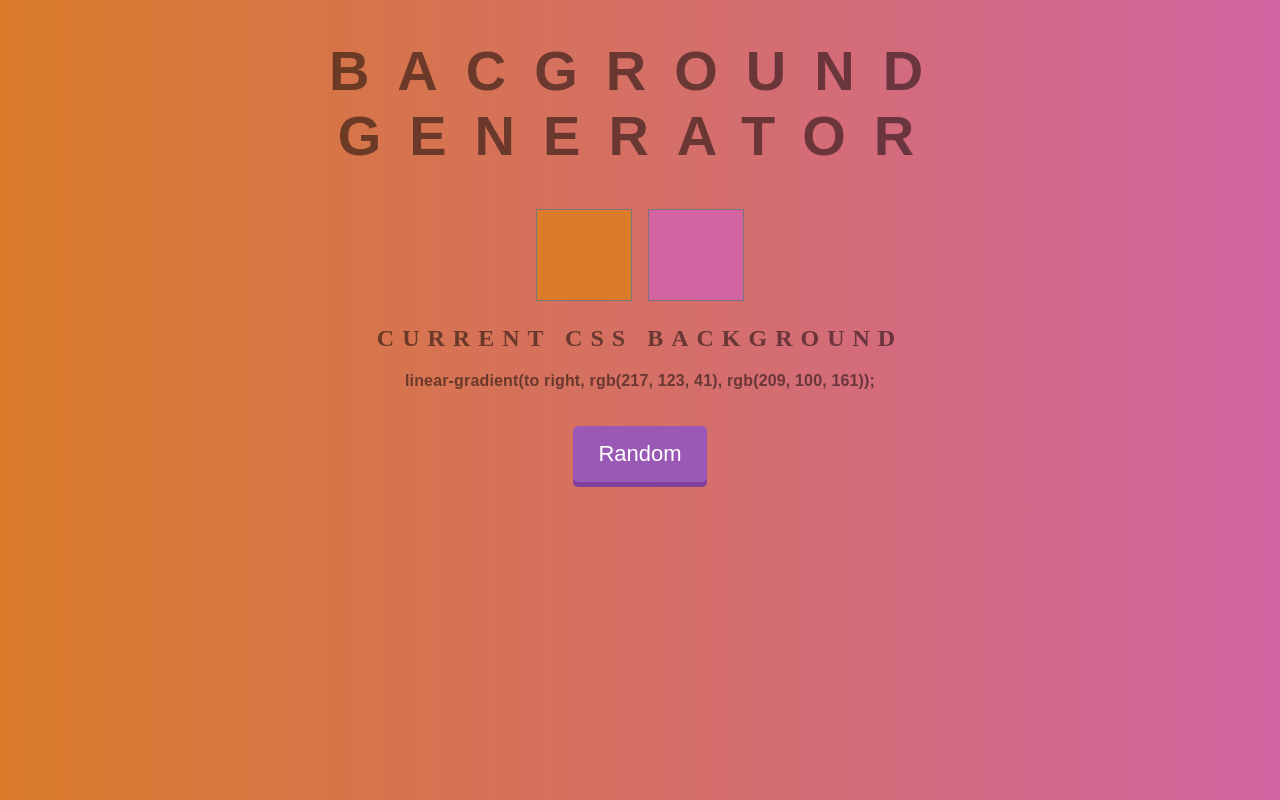
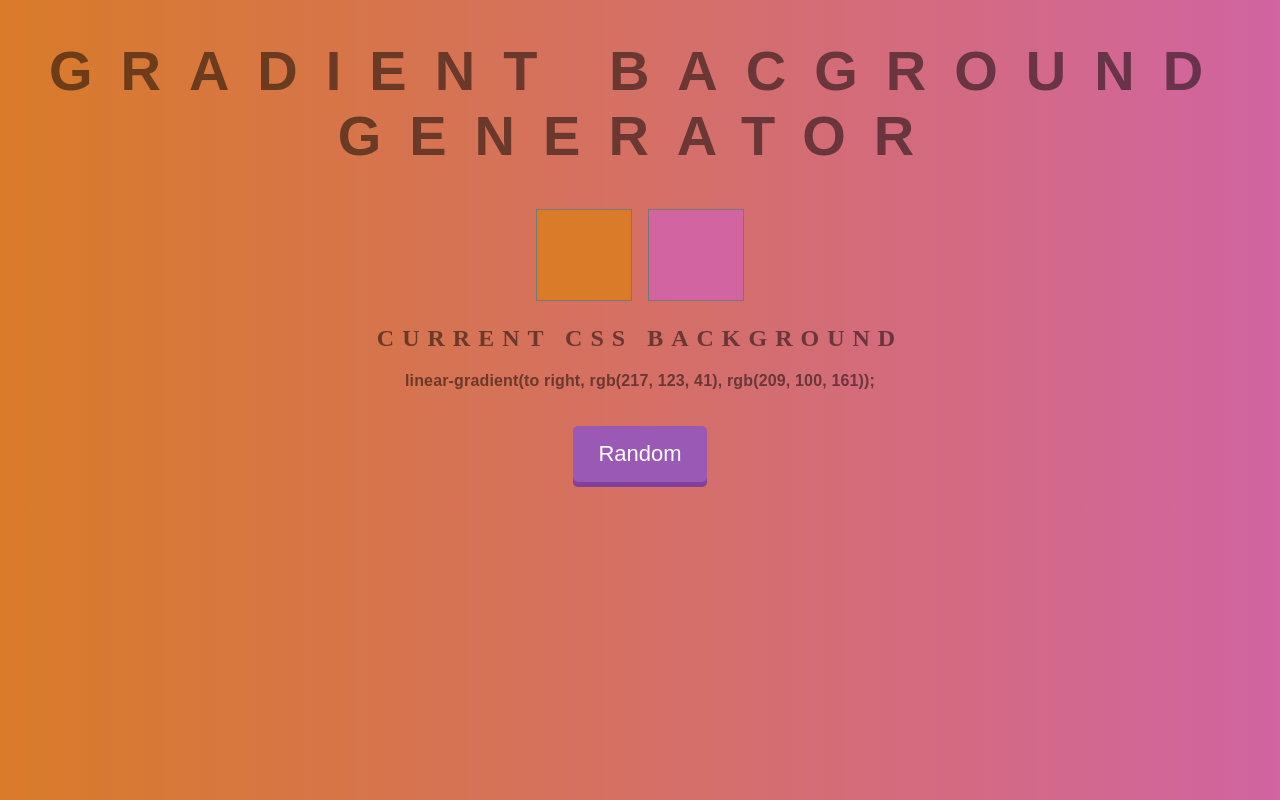
Before and after one commit to ksteindals/background-generator, a plain HTML site: page index.html in a window 1280 px wide. Drawn offline with Linux system fonts and the light colour scheme.

Commit message:
changing title

```diff
--- a/index.html
+++ b/index.html
@@ -5,7 +5,7 @@
 	<link rel="stylesheet" type="text/css" href="style.css">
 </head>
 <body id="gradient">
-	<h1>Bacground Generator</h1>
+	<h1>Gradient Bacground Generator</h1>
 	<input class="color1" type="color" name="color1" value="#00ff69">
 	<input class="color2" type="color" name="color2" value="#009eff">
 	<h2>Current CSS Background</h2>
```
